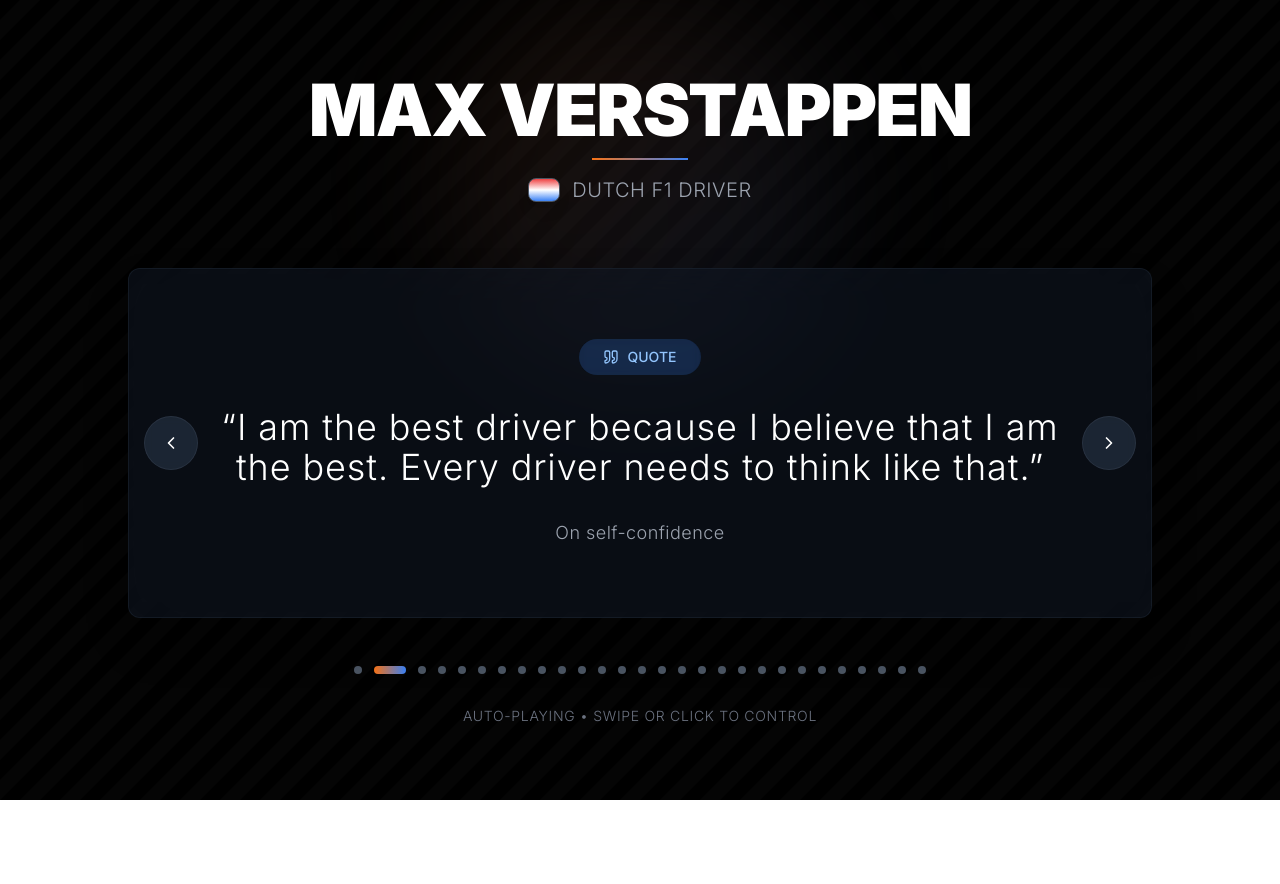
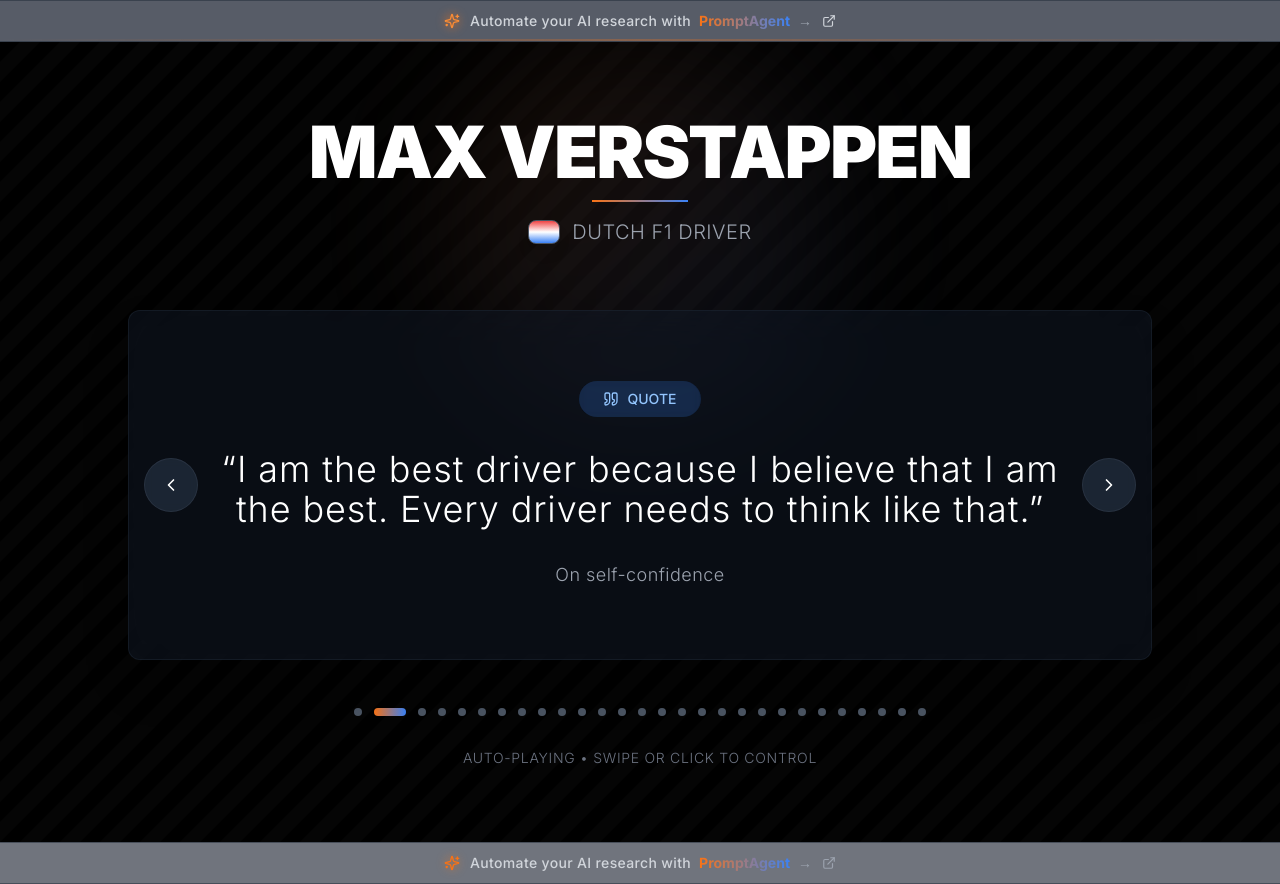
Before and after one commit to sinha-sys/max-verstappen-f1-dashboard, a Next.js app: page / in a window 1280 px wide. Before the commit the page ends 800 px from the top, so only its background shows below. Built offline with nearby package versions, Linux system fonts and the light colour scheme.

Commit message:
Add PromptAgent banner advertisements to header and footer

```diff
--- a/app/layout.tsx
+++ b/app/layout.tsx
@@ -1,6 +1,7 @@
 import type { Metadata } from "next";
 import { Inter } from "next/font/google";
 import "./globals.css";
+import PromptAgentBanner from "@/components/PromptAgentBanner";
 
 const inter = Inter({ subsets: ["latin"] });
 
@@ -365,7 +366,9 @@
         />
       </head>
       <body className={inter.className}>
+        <PromptAgentBanner position="header" />
         {children}
+        <PromptAgentBanner position="footer" />
       </body>
     </html>
   );
--- /dev/null
+++ b/components/PromptAgentBanner.tsx
@@ -0,0 +1,59 @@
+"use client";
+
+import Link from "next/link";
+import { ExternalLink, Sparkles } from "lucide-react";
+
+interface PromptAgentBannerProps {
+  position?: "header" | "footer";
+}
+
+export default function PromptAgentBanner({ position = "header" }: PromptAgentBannerProps) {
+  return (
+    <Link
+      href="https://www.sinhasys.com/promptagent"
+      target="_blank"
+      rel="noopener noreferrer"
+      className={`
+        relative block w-full z-10
+        bg-gray-900/60 backdrop-blur-sm
+        border-y border-gray-800/50
+        hover:bg-gray-900/70
+        transition-all duration-300
+        group
+        ${position === "header" ? "border-b" : "border-t"}
+      `}
+    >
+      <div className="container mx-auto px-3 sm:px-4 py-2 sm:py-2.5">
+        <div className="flex items-center justify-center gap-1.5 sm:gap-2.5 flex-wrap">
+          {/* Icon */}
+          <div className="flex items-center justify-center flex-shrink-0">
+            <div className="relative">
+              <Sparkles className="w-3.5 h-3.5 sm:w-4 sm:h-4 text-orange-500 group-hover:text-orange-400 transition-colors" />
+              <div className="absolute inset-0 bg-orange-500/20 blur-sm rounded-full group-hover:bg-orange-500/30 transition-colors"></div>
+            </div>
+          </div>
+
+          {/* Text Content - Responsive */}
+          <div className="flex items-center gap-1.5 sm:gap-2 flex-wrap justify-center">
+            <span className="text-[10px] xs:text-xs sm:text-sm text-gray-300 font-medium tracking-wide whitespace-nowrap">
+              <span className="hidden sm:inline">Automate your AI research with </span>
+              <span className="sm:hidden">AI automation: </span>
+            </span>
+            <span className="text-[10px] xs:text-xs sm:text-sm font-bold bg-gradient-to-r from-orange-500 to-blue-500 bg-clip-text text-transparent whitespace-nowrap">
+              PromptAgent
+            </span>
+            <span className="text-xs sm:text-sm text-gray-400 font-light hidden sm:inline">
+              →
+            </span>
+          </div>
+
+          {/* External Link Icon */}
+          <ExternalLink className="w-3 h-3 sm:w-3.5 sm:h-3.5 text-gray-400 group-hover:text-gray-300 transition-colors flex-shrink-0" />
+        </div>
+      </div>
+
+      {/* Subtle gradient accent line on hover */}
+      <div className={`absolute ${position === "header" ? "bottom-0" : "top-0"} left-0 right-0 h-0.5 bg-gradient-to-r from-transparent via-orange-500/30 to-transparent opacity-0 group-hover:opacity-100 transition-opacity`}></div>
+    </Link>
+  );
+}
```
